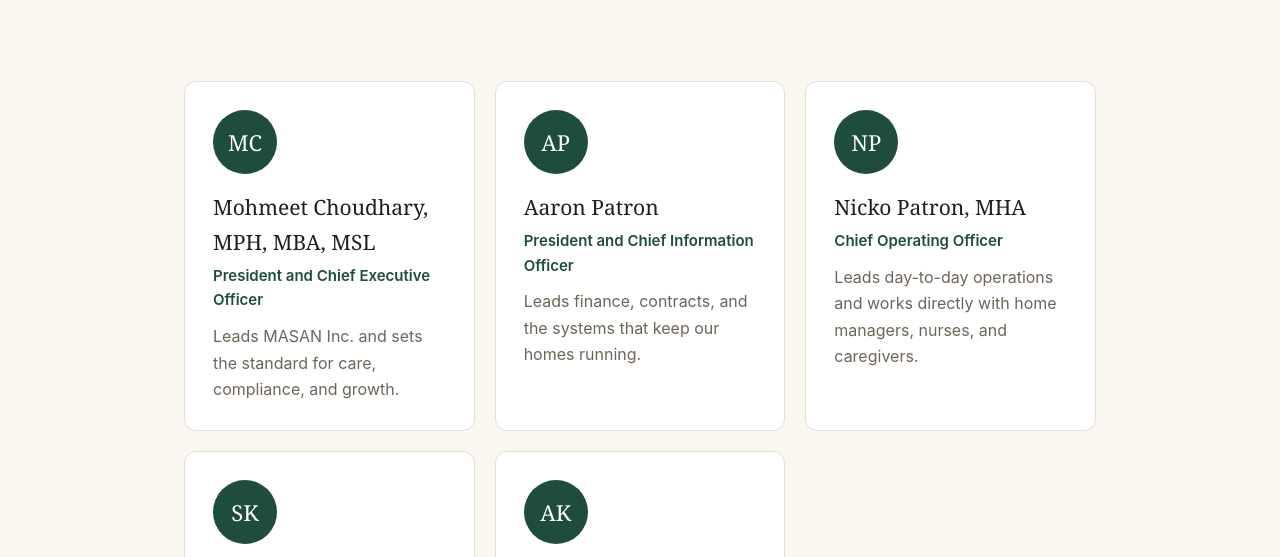
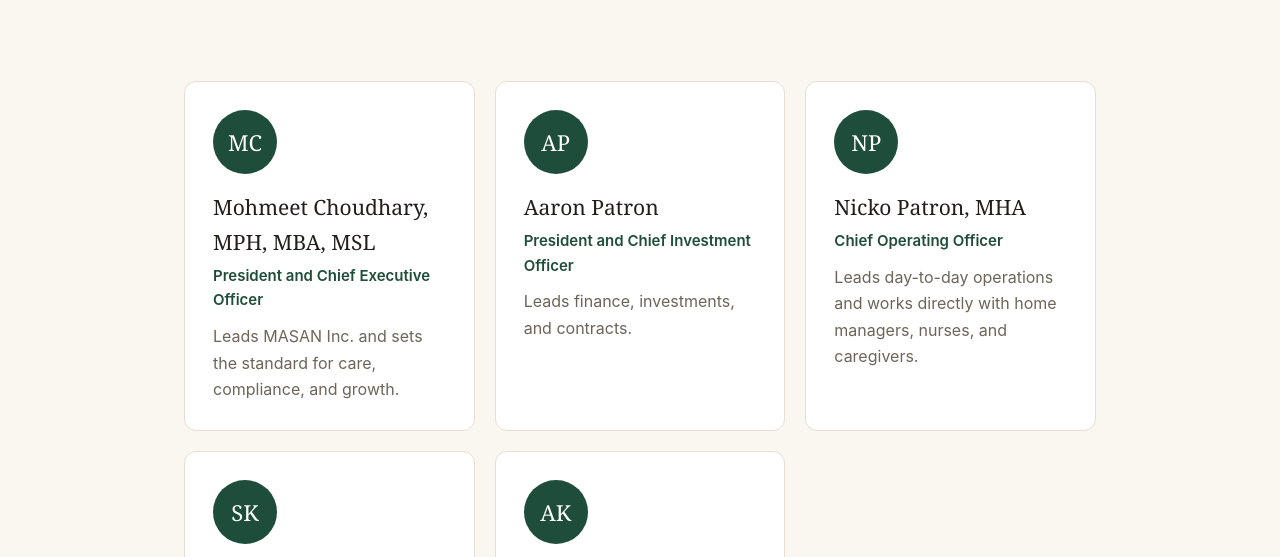
Before and after one commit to patron29/masaninc, a plain HTML site: page team/index.html in a window 1280 px wide. Shown: the part 241-798 px from the top of the page. Drawn offline with Linux system fonts and the light colour scheme.

Commit message:
Team: Aaron Patron is President & Chief Investment Officer

```diff
--- a/team/index.html
+++ b/team/index.html
@@ -44,8 +44,8 @@
         <div class="team-card">
           <div class="avatar">AP</div>
           <h3>Aaron Patron</h3>
-          <p class="role">President and Chief Information Officer</p>
-          <p>Leads finance, contracts, and the systems that keep our homes running.</p>
+          <p class="role">President and Chief Investment Officer</p>
+          <p>Leads finance, investments, and contracts.</p>
         </div>
         <div class="team-card">
           <div class="avatar">NP</div>
```
